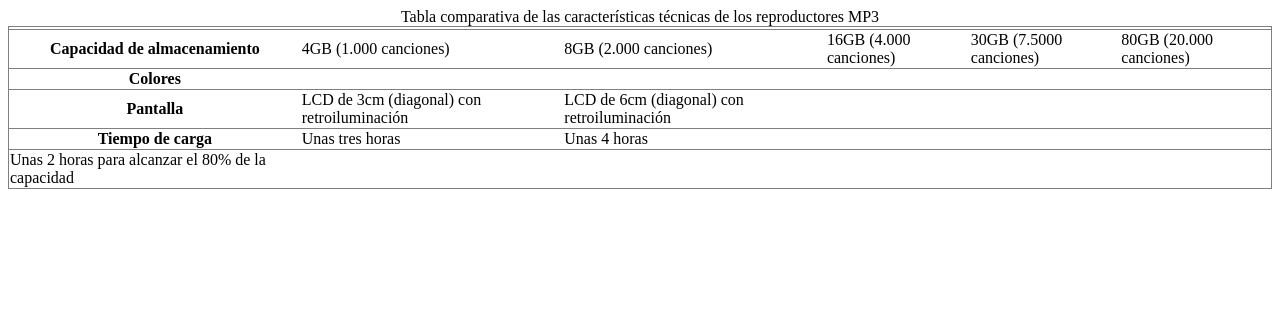
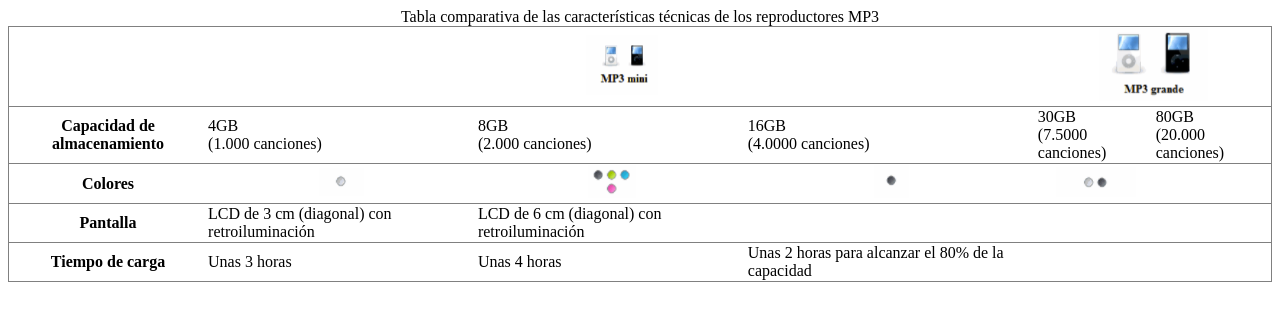
Before and after one commit to Asebmu/LM_CODIGO21, a plain HTML site: page EjerTablas/EjerClase/index.html in a window 1280 px wide. Drawn offline with Linux system fonts and the light colour scheme.

Commit message:
Ejercicios

```diff
--- a/EjerTablas/EjerClase/index.html
+++ b/EjerTablas/EjerClase/index.html
@@ -7,45 +7,44 @@
     <title>Ejercicios clase</title>
 </head>
 <body>
-    <table style="border: 1px solid gray;border-collapse: collapse;">
+    <table rules="groups" style="border: 1px solid gray;border-collapse: collapse;">
         <caption>Tabla comparativa de las características técnicas de los reproductores MP3</caption>
         <thead>
-            <tr style="border: 1px solid gray;">
-                <th></th>
+          <tr>
+             <td colspan="2"></td>
+             <th colspan="3"><img src="images/mini.PNG"></th>
+             <th colspan="2"><img src="images/grande.PNG"></th>
           </tr>
         </thead>
+        <tbody>
           <tr style="border: 1px solid gray;">
-            <th>
-                <span>Capacidad de almacenamiento</span>
-            </th>
-            <td><span>4GB (1.000 canciones)</span></td>
-            <td><span>8GB (2.000 canciones)</span></td>
-            <td><span>16GB (4.000 canciones)</span></td>
-            <td><span>30GB (7.5000 canciones)</span></td>
-            <td><span>80GB (20.000 canciones)</span></td>
+             <th colspan="2">Capacidad de almacenamiento</th>
+             <td><span>4GB<br>(1.000 canciones)</span></td>
+             <td><span>8GB<br>(2.000 canciones)</span></td>
+             <td><span>16GB<br>(4.0000 canciones)</span></td>
+             <td><span>30GB<br>(7.5000 canciones)</span</td>
+             <td><span>80GB<br>(20.000 canciones)</span></td>
           </tr>
           <tr style="border: 1px solid gray;">
-            <th>
-                <span>Colores</span>
-            </th>
+             <th colspan="2">Colores</th>
+             <th><img src="images/punto 1.PNG"></th>
+             <th><img src="images/punto 2.PNG"></th>
+             <th><img src="images/punto 3.PNG"></th>
+             <th><img src="images/punto 4.PNG"></th>
           </tr>
           <tr style="border: 1px solid gray;">
-            <th>
-                <span>Pantalla</span>
-            </th>
-            <td><span>LCD de 3cm (diagonal) con retroiluminación</span></td>
-            <td><span>LCD de 6cm (diagonal) con retroiluminación</span></td>
+             <th colspan="2">Pantalla</th>
+             <td><span>LCD de 3 cm (diagonal) con retroiluminación</span></td>
+             <td><span>LCD de 6 cm (diagonal) con retroiluminación</span></td>
           </tr>
           <tr style="border: 1px solid gray;">
-            <th>
-                <span>Tiempo de carga</span>
-            </th>
-            <td><span>Unas tres horas</span></td>
+             <th colspan="2">Tiempo de carga</th>
+             <td><span>Unas 3 horas</span></td>
              <td><span>Unas 4 horas</span></td>
-        </tr>
-        <tr>
              <td><span>Unas 2 horas para alcanzar el 80% de la capacidad</span></td>
           </tr>
+        </tbody>
+
     </table>
 </body>
 </html>
```
Also changed, not shown: EjerTablas/EjerClase/images/grande.PNG (added), EjerTablas/EjerClase/images/mini.PNG (added), EjerTablas/EjerClase/images/punto 1.PNG (added), EjerTablas/EjerClase/images/punto 2.PNG (added), EjerTablas/EjerClase/images/punto 3.PNG (added), EjerTablas/EjerClase/images/punto 4.PNG (added). Lines whose indentation alone changed are shown as unchanged.
